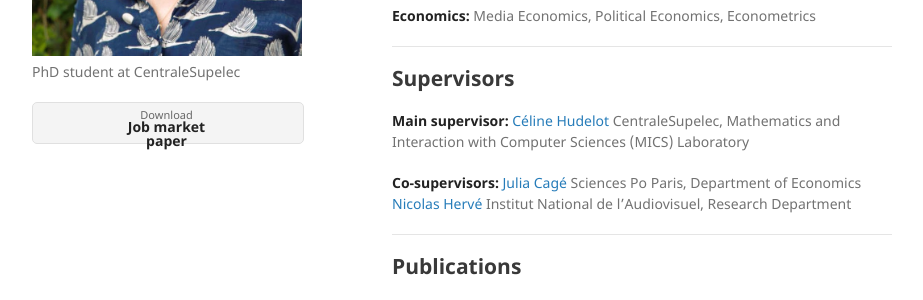
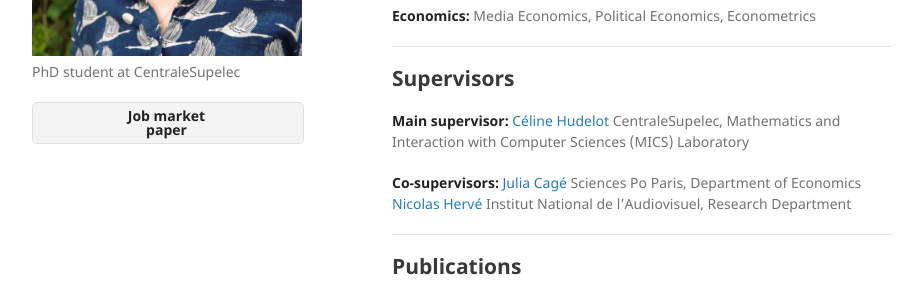
Before and after one commit to bmaz/bmaz.github.io, a Jekyll site: the page built from index.md, in a window 1280 px wide. Shown: the part 410-710 px from the top of the page, without its empty margins (178-1101 px from the left). Built offline with Jekyll 4.4.1, drawn with Linux system fonts in a browser that asks for light colours.

Commit message:
layout job market paper

```diff
--- a/_layouts/default.html
+++ b/_layouts/default.html
@@ -25,7 +25,7 @@
         {% if site.show_downloads %}
         <ul class="downloads">
           <li></li>
-          <li><a href="{{ site.paper }}" download="job_market_paper">Download <strong>Job market paper</strong></a></li>
+          <li><a href="{{ site.paper }}" download="job_market_paper"><strong>Job market paper</strong></a></li>
           <!--<li><a href="{{ site.cv }}" download="CV_english.pdf">Download <strong>CV</strong></a></li>-->
           <!--<li><a href="{{ site.github.repository_url }}">View On <strong>GitHub</strong></a></li>-->
         </ul>
```
